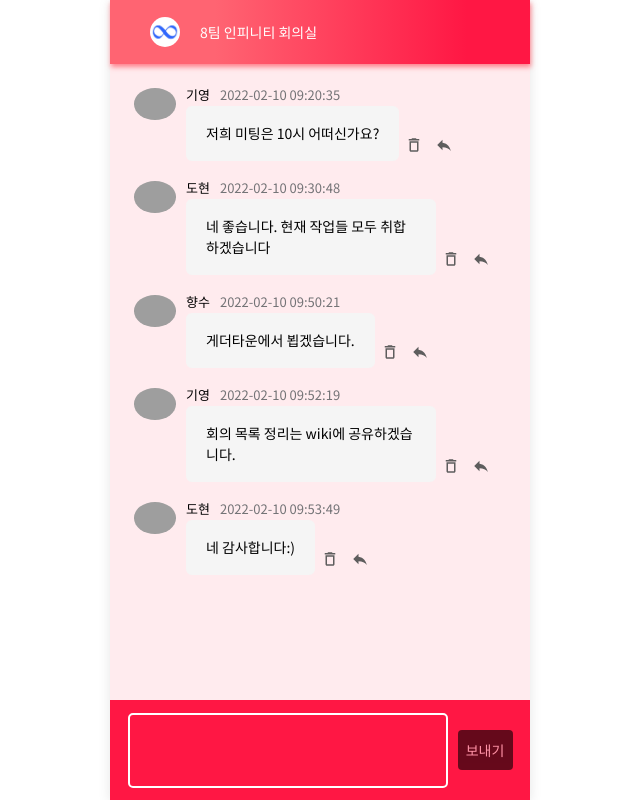
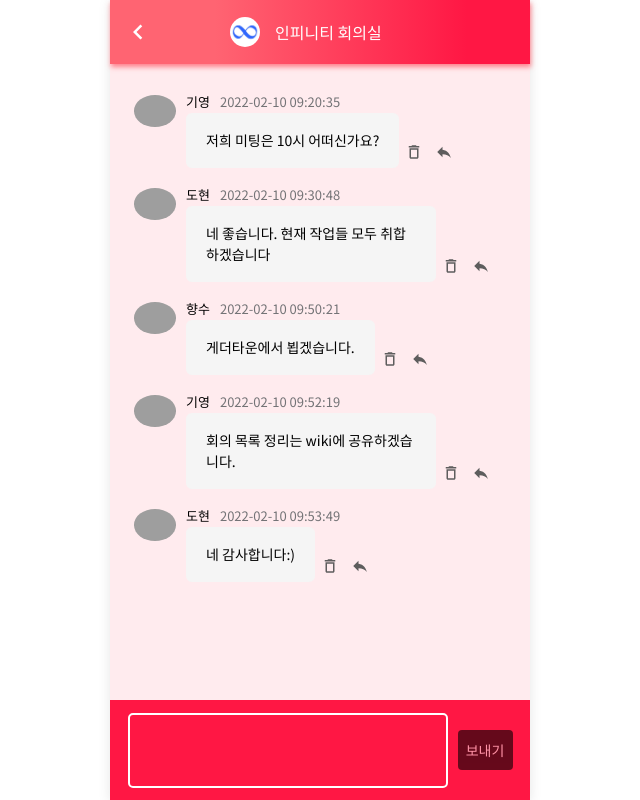
Before and after one commit to 2201infinity/swit-messenger, a React (Create React App) app: page /main in a window 1280 px wide. Shown: the whole page, without its empty margins (320-960 px from the left). Built offline with nearby package versions, Linux system fonts and the light colour scheme; grey boxes are pictures that could not be loaded.

Commit message:
feat: 뒤로 가기 기능 추가

```diff
--- a/src/assets/icons/index.ts
+++ b/src/assets/icons/index.ts
@@ -1,2 +1,3 @@
 export { ReactComponent as DeleteIcon } from "./delete_black_18dp.svg";
 export { ReactComponent as ReplyIcon } from "./reply_black_18dp.svg";
+export { ReactComponent as BackIcon } from "./chevron_left_white_24dp.svg";
--- a/src/components/messenger/ChatHeader.tsx
+++ b/src/components/messenger/ChatHeader.tsx
@@ -1,11 +1,22 @@
 import { Teamlogo } from "assets/images";
 import styled from "styled-components";
+import { BackIcon } from "assets/icons";
+import { useNavigate } from "react-router-dom";
 
 function ChatHeader() {
+  const navigate = useNavigate();
+
+  const onBacktoLogin = () => {
+    navigate("/");
+  };
+
   return (
     <HeaderContainer>
-      <img src={Teamlogo} alt="team-profile" />
-      <p>8팀 인피니티 회의실</p>
+      <StyledIcon onClick={onBacktoLogin} />
+      <ChatRoomName>
+        <img src={Teamlogo} alt="team-profile" />
+        <p>인피니티 회의실</p>
+      </ChatRoomName>
     </HeaderContainer>
   );
 }
@@ -14,9 +25,9 @@ export default ChatHeader;
 
 const HeaderContainer = styled.div`
   display: flex;
-  justify-content: flex-start;
   align-items: center;
-  padding: 0 40px;
+  margin-bottom: 7px;
+  padding-left: 13px;
   width: 420px;
   height: 64px;
   min-height: 64px;
@@ -28,15 +39,26 @@ const HeaderContainer = styled.div`
   box-shadow: 1px 3px 5px 0px rgba(255, 80, 95, 0.7);
   -webkit-box-shadow: 1px 3px 5px 0px rgba(255, 80, 95, 0.7);
   -moz-box-shadow: 1px 3px 5px 0px rgba(255, 80, 95, 0.7);
+  text-align: center;
+`;
 
-  text-align: center;
-  font-size: ${({ theme }) => theme.fontSize.text};
+const ChatRoomName = styled.div`
+  display: flex;
+  align-items: center;
+  font-size: ${({ theme }) => theme.fontSize.subTitle};
   color: ${({ theme }) => theme.colors.white};
 
   img {
     border-radius: 50%;
     width: 30px;
     height: 30px;
-    margin-right: 20px;
+    margin-right: 15px;
   }
 `;
+
+const StyledIcon = styled(BackIcon)`
+  margin-right: 77px;
+  width: 30px;
+  height: 30px;
+  cursor: pointer;
+`;
```
Also changed, not shown: src/assets/icons/chevron_left_white_24dp.svg (added).
